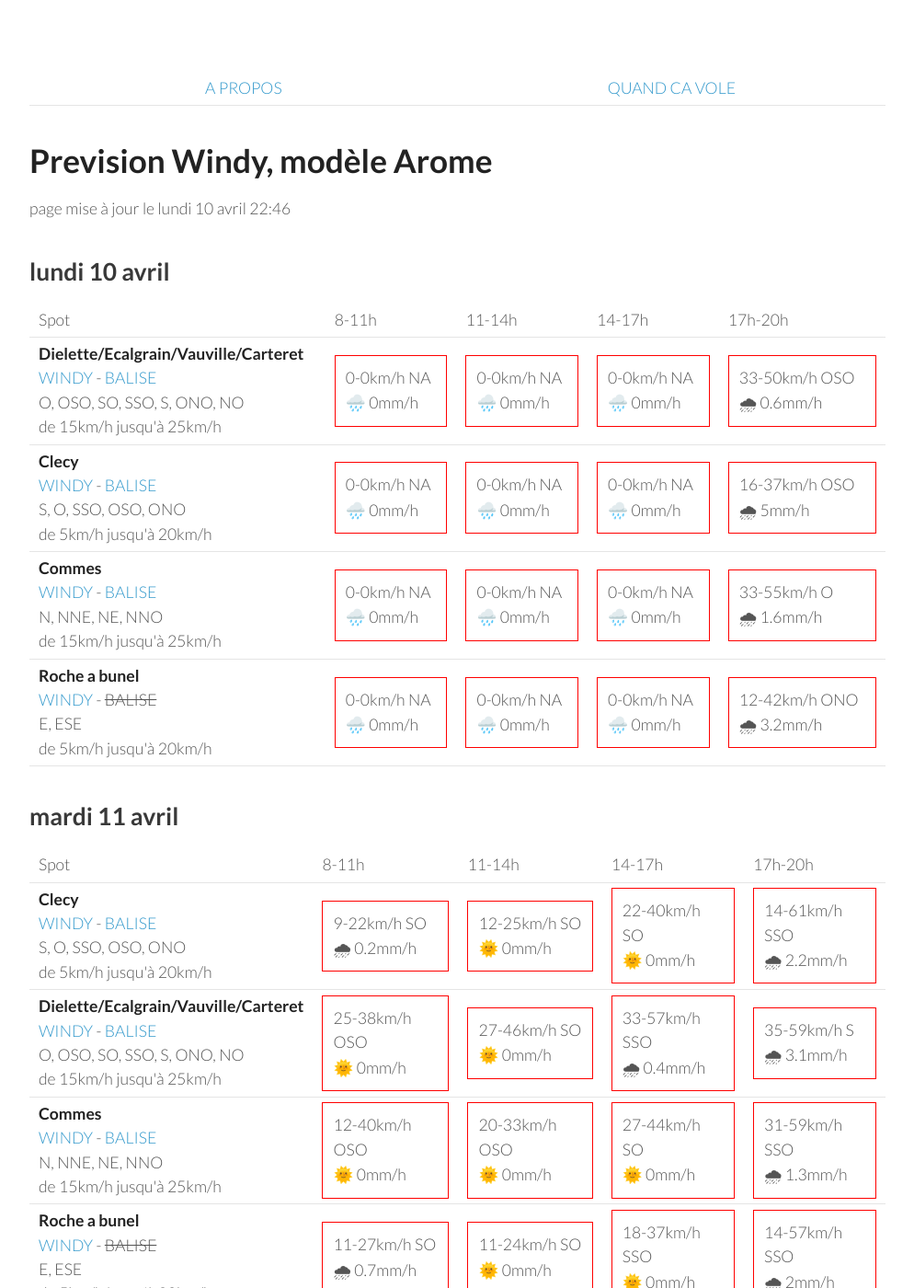
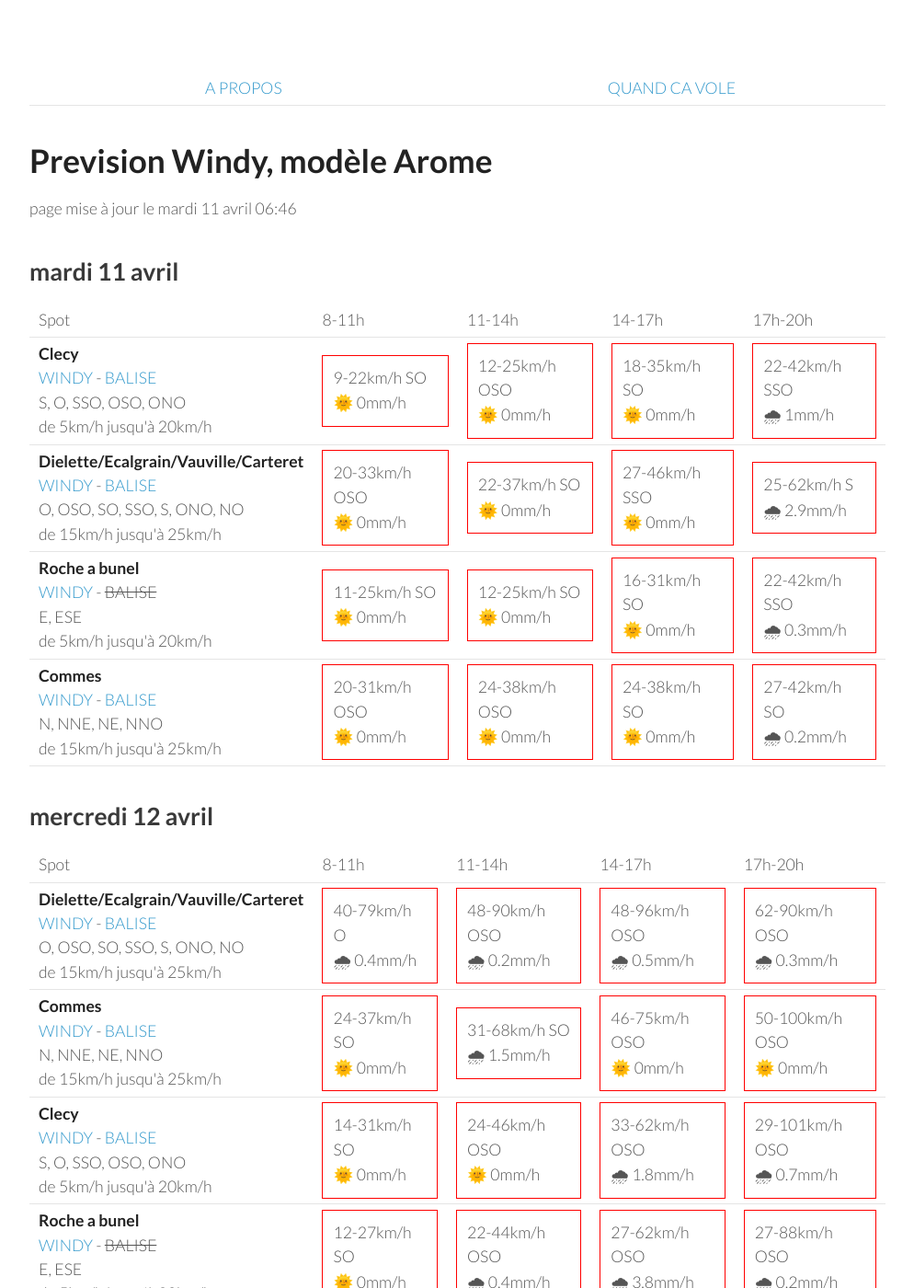
Before and after one commit to parapente-dans-le-nord/parapente-dans-le-nord.github.io, a Jekyll site: the page built from normandie.markdown, in a window 1280 px wide and 1400 px high. Shown: the whole window at 92% size, without its empty margins (26-1020 px from the left). Built offline with Jekyll 4.4.1, drawn with Linux system fonts in a browser that asks for light colours; some of the changed text lies outside the part shown.

Commit message:
update index.markdown

```diff
--- a/normandie.markdown
+++ b/normandie.markdown
@@ -7,60 +7,8 @@ title:  "Tous les spots"
 {: .links}
 
 # Prevision Windy, modèle Arome
-page mise à jour le lundi 10 avril 22:46
+page mise à jour le mardi 11 avril 06:46
 
-## lundi 10 avril
-
-{::nomarkdown}
-<table>
-  <tbody>
-    <tr>
-      <td>Spot</td>
-      <td>8-11h</td>
-      <td>11-14h</td>
-      <td>14-17h</td>
-      <td>17h-20h</td>
-    </tr>
-<tr>
-        <td><strong>Dielette/Ecalgrain/Vauville/Carteret</strong><br><a href="https://windy.com/49.650/-1.856?49.243,-1.856,8">WINDY</a> - <span class=""><a href="http://www.balisemeteo.com/balise.php?idBalise=81">BALISE</a> </span><br> <span class="vent-favorable">O, OSO, SO, SSO, S, ONO, NO</span><br><span class="force-vent">de 15km/h jusqu'à 25km/h</span> </td>
-
-            <td><div class="not-flyable"><p>0-0km/h NA</p><p>🌧️ 0mm/h</p></div></td>
-            <td><div class="not-flyable"><p>0-0km/h NA</p><p>🌧️ 0mm/h</p></div></td>
-            <td><div class="not-flyable"><p>0-0km/h NA</p><p>🌧️ 0mm/h</p></div></td>
-            <td><div class="not-flyable"><p>33-50km/h OSO</p><p>🌧 0.6mm/h</p></div></td>
-
-    </tr>
-<tr>
-        <td><strong>Clecy</strong><br><a href="https://windy.com/48.929/-0.470?48.516,-0.470,8">WINDY</a> - <span class=""><a href="http://www.balisemeteo.com/balise.php?idBalise=122">BALISE</a> </span><br> <span class="vent-favorable">S, O, SSO, OSO, ONO</span><br><span class="force-vent">de 5km/h jusqu'à 20km/h</span> </td>
-
-            <td><div class="not-flyable"><p>0-0km/h NA</p><p>🌧️ 0mm/h</p></div></td>
-            <td><div class="not-flyable"><p>0-0km/h NA</p><p>🌧️ 0mm/h</p></div></td>
-            <td><div class="not-flyable"><p>0-0km/h NA</p><p>🌧️ 0mm/h</p></div></td>
-            <td><div class="not-flyable"><p>16-37km/h OSO</p><p>🌧 5mm/h</p></div></td>
-
-    </tr>
-<tr>
-        <td><strong>Commes</strong><br><a href="https://windy.com/49.346/-0.726?48.936,-0.726,8">WINDY</a> - <span class=""><a href="http://www.balisemeteo.com/balise.php?idBalise=158">BALISE</a> </span><br> <span class="vent-favorable">N, NNE, NE, NNO</span><br><span class="force-vent">de 15km/h jusqu'à 25km/h</span> </td>
-
-            <td><div class="not-flyable"><p>0-0km/h NA</p><p>🌧️ 0mm/h</p></div></td>
-            <td><div class="not-flyable"><p>0-0km/h NA</p><p>🌧️ 0mm/h</p></div></td>
-            <td><div class="not-flyable"><p>0-0km/h NA</p><p>🌧️ 0mm/h</p></div></td>
-            <td><div class="not-flyable"><p>33-55km/h O</p><p>🌧 1.6mm/h</p></div></td>
-
-    </tr>
-<tr>
-        <td><strong>Roche a bunel</strong><br><a href="https://windy.com/48.993/-0.499?48.580,-0.499,8">WINDY</a> - <span class="no-balise"> BALISE </span><br> <span class="vent-favorable">E, ESE</span><br><span class="force-vent">de 5km/h jusqu'à 20km/h</span> </td>
-
-            <td><div class="not-flyable"><p>0-0km/h NA</p><p>🌧️ 0mm/h</p></div></td>
-            <td><div class="not-flyable"><p>0-0km/h NA</p><p>🌧️ 0mm/h</p></div></td>
-            <td><div class="not-flyable"><p>0-0km/h NA</p><p>🌧️ 0mm/h</p></div></td>
-            <td><div class="not-flyable"><p>12-42km/h ONO</p><p>🌧 3.2mm/h</p></div></td>
-
-    </tr>
-
-</tbody>
-</table>
-{:/}
 ## mardi 11 avril
 
 {::nomarkdown}
@@ -76,40 +24,40 @@ page mise à jour le lundi 10 avril 22:46
 <tr>
         <td><strong>Clecy</strong><br><a href="https://windy.com/48.929/-0.470?48.516,-0.470,8">WINDY</a> - <span class=""><a href="http://www.balisemeteo.com/balise.php?idBalise=122">BALISE</a> </span><br> <span class="vent-favorable">S, O, SSO, OSO, ONO</span><br><span class="force-vent">de 5km/h jusqu'à 20km/h</span> </td>
 
-            <td><div class="not-flyable"><p>9-22km/h SO</p><p>🌧 0.2mm/h</p></div></td>
-            <td><div class="not-flyable"><p>12-25km/h SO</p><p>🌞 0mm/h</p></div></td>
-            <td><div class="not-flyable"><p>22-40km/h SO</p><p>🌞 0mm/h</p></div></td>
-            <td><div class="not-flyable"><p>14-61km/h SSO</p><p>🌧 2.2mm/h</p></div></td>
+            <td><div class="not-flyable"><p>9-22km/h SO</p><p>🌞 0mm/h</p></div></td>
+            <td><div class="not-flyable"><p>12-25km/h OSO</p><p>🌞 0mm/h</p></div></td>
+            <td><div class="not-flyable"><p>18-35km/h SO</p><p>🌞 0mm/h</p></div></td>
+            <td><div class="not-flyable"><p>22-42km/h SSO</p><p>🌧 1mm/h</p></div></td>
 
 
     </tr>
 <tr>
         <td><strong>Dielette/Ecalgrain/Vauville/Carteret</strong><br><a href="https://windy.com/49.650/-1.856?49.243,-1.856,8">WINDY</a> - <span class=""><a href="http://www.balisemeteo.com/balise.php?idBalise=81">BALISE</a> </span><br> <span class="vent-favorable">O, OSO, SO, SSO, S, ONO, NO</span><br><span class="force-vent">de 15km/h jusqu'à 25km/h</span> </td>
 
-            <td><div class="not-flyable"><p>25-38km/h OSO</p><p>🌞 0mm/h</p></div></td>
-            <td><div class="not-flyable"><p>27-46km/h SO</p><p>🌞 0mm/h</p></div></td>
-            <td><div class="not-flyable"><p>33-57km/h SSO</p><p>🌧 0.4mm/h</p></div></td>
-            <td><div class="not-flyable"><p>35-59km/h S</p><p>🌧 3.1mm/h</p></div></td>
+            <td><div class="not-flyable"><p>20-33km/h OSO</p><p>🌞 0mm/h</p></div></td>
+            <td><div class="not-flyable"><p>22-37km/h SO</p><p>🌞 0mm/h</p></div></td>
+            <td><div class="not-flyable"><p>27-46km/h SSO</p><p>🌞 0mm/h</p></div></td>
+            <td><div class="not-flyable"><p>25-62km/h S</p><p>🌧 2.9mm/h</p></div></td>
+
+
+    </tr>
+<tr>
+        <td><strong>Roche a bunel</strong><br><a href="https://windy.com/48.993/-0.499?48.580,-0.499,8">WINDY</a> - <span class="no-balise"> BALISE </span><br> <span class="vent-favorable">E, ESE</span><br><span class="force-vent">de 5km/h jusqu'à 20km/h</span> </td>
+
+            <td><div class="not-flyable"><p>11-25km/h SO</p><p>🌞 0mm/h</p></div></td>
+            <td><div class="not-flyable"><p>12-25km/h SO</p><p>🌞 0mm/h</p></div></td>
+            <td><div class="not-flyable"><p>16-31km/h SO</p><p>🌞 0mm/h</p></div></td>
+            <td><div class="not-flyable"><p>22-42km/h SSO</p><p>🌧 0.3mm/h</p></div></td>
 
 
     </tr>
 <tr>
         <td><strong>Commes</strong><br><a href="https://windy.com/49.346/-0.726?48.936,-0.726,8">WINDY</a> - <span class=""><a href="http://www.balisemeteo.com/balise.php?idBalise=158">BALISE</a> </span><br> <span class="vent-favorable">N, NNE, NE, NNO</span><br><span class="force-vent">de 15km/h jusqu'à 25km/h</span> </td>
 
-            <td><div class="not-flyable"><p>12-40km/h OSO</p><p>🌞 0mm/h</p></div></td>
-            <td><div class="not-flyable"><p>20-33km/h OSO</p><p>🌞 0mm/h</p></div></td>
-            <td><div class="not-flyable"><p>27-44km/h SO</p><p>🌞 0mm/h</p></div></td>
-            <td><div class="not-flyable"><p>31-59km/h SSO</p><p>🌧 1.3mm/h</p></div></td>
-
-
-    </tr>
-<tr>
-        <td><strong>Roche a bunel</strong><br><a href="https://windy.com/48.993/-0.499?48.580,-0.499,8">WINDY</a> - <span class="no-balise"> BALISE </span><br> <span class="vent-favorable">E, ESE</span><br><span class="force-vent">de 5km/h jusqu'à 20km/h</span> </td>
-
-            <td><div class="not-flyable"><p>11-27km/h SO</p><p>🌧 0.7mm/h</p></div></td>
-            <td><div class="not-flyable"><p>11-24km/h SO</p><p>🌞 0mm/h</p></div></td>
-            <td><div class="not-flyable"><p>18-37km/h SSO</p><p>🌞 0mm/h</p></div></td>
-            <td><div class="not-flyable"><p>14-57km/h SSO</p><p>🌧 2mm/h</p></div></td>
+            <td><div class="not-flyable"><p>20-31km/h OSO</p><p>🌞 0mm/h</p></div></td>
+            <td><div class="not-flyable"><p>24-38km/h OSO</p><p>🌞 0mm/h</p></div></td>
+            <td><div class="not-flyable"><p>24-38km/h SO</p><p>🌞 0mm/h</p></div></td>
+            <td><div class="not-flyable"><p>27-42km/h SO</p><p>🌧 0.2mm/h</p></div></td>
 
 
     </tr>
@@ -132,40 +80,40 @@ page mise à jour le lundi 10 avril 22:46
 <tr>
         <td><strong>Dielette/Ecalgrain/Vauville/Carteret</strong><br><a href="https://windy.com/49.650/-1.856?49.243,-1.856,8">WINDY</a> - <span class=""><a href="http://www.balisemeteo.com/balise.php?idBalise=81">BALISE</a> </span><br> <span class="vent-favorable">O, OSO, SO, SSO, S, ONO, NO</span><br><span class="force-vent">de 15km/h jusqu'à 25km/h</span> </td>
 
-            <td><div class="not-flyable"><p>48-72km/h OSO</p><p>🌞 0mm/h</p></div></td>
-            <td><div class="not-flyable"><p>46-70km/h OSO</p><p>🌧 0.3mm/h</p></div></td>
-            <td><div class="not-flyable"><p>55-85km/h OSO</p><p>🌧 0.9mm/h</p></div></td>
-            <td><div class="not-flyable"><p>57-90km/h OSO</p><p>🌧 0.5mm/h</p></div></td>
+            <td><div class="not-flyable"><p>40-79km/h O</p><p>🌧 0.4mm/h</p></div></td>
+            <td><div class="not-flyable"><p>48-90km/h OSO</p><p>🌧 0.2mm/h</p></div></td>
+            <td><div class="not-flyable"><p>48-96km/h OSO</p><p>🌧 0.5mm/h</p></div></td>
+            <td><div class="not-flyable"><p>62-90km/h OSO</p><p>🌧 0.3mm/h</p></div></td>
 
 
     </tr>
 <tr>
         <td><strong>Commes</strong><br><a href="https://windy.com/49.346/-0.726?48.936,-0.726,8">WINDY</a> - <span class=""><a href="http://www.balisemeteo.com/balise.php?idBalise=158">BALISE</a> </span><br> <span class="vent-favorable">N, NNE, NE, NNO</span><br><span class="force-vent">de 15km/h jusqu'à 25km/h</span> </td>
 
-            <td><div class="not-flyable"><p>31-59km/h O</p><p>🌞 0mm/h</p></div></td>
-            <td><div class="not-flyable"><p>33-53km/h OSO</p><p>🌧 0.5mm/h</p></div></td>
-            <td><div class="not-flyable"><p>40-68km/h OSO</p><p>🌧 0.7mm/h</p></div></td>
-            <td><div class="not-flyable"><p>44-77km/h OSO</p><p>🌧 1.1mm/h</p></div></td>
+            <td><div class="not-flyable"><p>24-37km/h SO</p><p>🌞 0mm/h</p></div></td>
+            <td><div class="not-flyable"><p>31-68km/h SO</p><p>🌧 1.5mm/h</p></div></td>
+            <td><div class="not-flyable"><p>46-75km/h OSO</p><p>🌞 0mm/h</p></div></td>
+            <td><div class="not-flyable"><p>50-100km/h OSO</p><p>🌞 0mm/h</p></div></td>
 
 
     </tr>
 <tr>
         <td><strong>Clecy</strong><br><a href="https://windy.com/48.929/-0.470?48.516,-0.470,8">WINDY</a> - <span class=""><a href="http://www.balisemeteo.com/balise.php?idBalise=122">BALISE</a> </span><br> <span class="vent-favorable">S, O, SSO, OSO, ONO</span><br><span class="force-vent">de 5km/h jusqu'à 20km/h</span> </td>
 
-            <td><div class="not-flyable"><p>14-42km/h OSO</p><p>🌧 1.4mm/h</p></div></td>
-            <td><div class="not-flyable"><p>22-46km/h OSO</p><p>🌧 0.8mm/h</p></div></td>
-            <td><div class="not-flyable"><p>29-62km/h OSO</p><p>🌧 0.7mm/h</p></div></td>
-            <td><div class="not-flyable"><p>33-72km/h OSO</p><p>🌧 0.7mm/h</p></div></td>
+            <td><div class="not-flyable"><p>14-31km/h SO</p><p>🌞 0mm/h</p></div></td>
+            <td><div class="not-flyable"><p>24-46km/h OSO</p><p>🌞 0mm/h</p></div></td>
+            <td><div class="not-flyable"><p>33-62km/h OSO</p><p>🌧 1.8mm/h</p></div></td>
+            <td><div class="not-flyable"><p>29-101km/h OSO</p><p>🌧 0.7mm/h</p></div></td>
 
 
     </tr>
 <tr>
         <td><strong>Roche a bunel</strong><br><a href="https://windy.com/48.993/-0.499?48.580,-0.499,8">WINDY</a> - <span class="no-balise"> BALISE </span><br> <span class="vent-favorable">E, ESE</span><br><span class="force-vent">de 5km/h jusqu'à 20km/h</span> </td>
 
-            <td><div class="not-flyable"><p>18-44km/h SO</p><p>🌧 0.4mm/h</p></div></td>
-            <td><div class="not-flyable"><p>25-53km/h OSO</p><p>🌧 0.5mm/h</p></div></td>
-            <td><div class="not-flyable"><p>31-68km/h OSO</p><p>🌧 1.2mm/h</p></div></td>
-            <td><div class="not-flyable"><p>27-68km/h OSO</p><p>🌧 1mm/h</p></div></td>
+            <td><div class="not-flyable"><p>12-27km/h SO</p><p>🌞 0mm/h</p></div></td>
+            <td><div class="not-flyable"><p>22-44km/h OSO</p><p>🌧 0.4mm/h</p></div></td>
+            <td><div class="not-flyable"><p>27-62km/h OSO</p><p>🌧 3.8mm/h</p></div></td>
+            <td><div class="not-flyable"><p>27-88km/h OSO</p><p>🌧 0.2mm/h</p></div></td>
 
 
     </tr>
@@ -188,40 +136,40 @@ page mise à jour le lundi 10 avril 22:46
 <tr>
         <td><strong>Dielette/Ecalgrain/Vauville/Carteret</strong><br><a href="https://windy.com/49.650/-1.856?49.243,-1.856,8">WINDY</a> - <span class=""><a href="http://www.balisemeteo.com/balise.php?idBalise=81">BALISE</a> </span><br> <span class="vent-favorable">O, OSO, SO, SSO, S, ONO, NO</span><br><span class="force-vent">de 15km/h jusqu'à 25km/h</span> </td>
 
-            <td><div class="not-flyable"><p>24-46km/h O</p><p>🌧 0.2mm/h</p></div></td>
-            <td><div class="not-flyable"><p>22-37km/h OSO</p><p>🌧 0.4mm/h</p></div></td>
-            <td><div class="not-flyable"><p>22-35km/h O</p><p>🌧 0.3mm/h</p></div></td>
-            <td><div class="not-flyable"><p>25-38km/h OSO</p><p>🌧 0.2mm/h</p></div></td>
+            <td><div class="not-flyable"><p>25-46km/h OSO</p><p>🌧 0.3mm/h</p></div></td>
+            <td><div class="not-flyable"><p>24-40km/h OSO</p><p>🌧 1.4mm/h</p></div></td>
+            <td><div class="not-flyable"><p>24-37km/h O</p><p>🌧 0.4mm/h</p></div></td>
+            <td><div class="not-flyable"><p>25-38km/h O</p><p>🌞 0mm/h</p></div></td>
 
 
     </tr>
 <tr>
         <td><strong>Commes</strong><br><a href="https://windy.com/49.346/-0.726?48.936,-0.726,8">WINDY</a> - <span class=""><a href="http://www.balisemeteo.com/balise.php?idBalise=158">BALISE</a> </span><br> <span class="vent-favorable">N, NNE, NE, NNO</span><br><span class="force-vent">de 15km/h jusqu'à 25km/h</span> </td>
 
-            <td><div class="not-flyable"><p>22-42km/h OSO</p><p>🌞 0mm/h</p></div></td>
-            <td><div class="not-flyable"><p>22-38km/h OSO</p><p>🌧 0.2mm/h</p></div></td>
-            <td><div class="not-flyable"><p>18-35km/h OSO</p><p>🌧 0.8mm/h</p></div></td>
-            <td><div class="not-flyable"><p>20-35km/h O</p><p>🌞 0mm/h</p></div></td>
+            <td><div class="not-flyable"><p>20-35km/h SO</p><p>🌞 0mm/h</p></div></td>
+            <td><div class="not-flyable"><p>22-38km/h OSO</p><p>🌞 0mm/h</p></div></td>
+            <td><div class="not-flyable"><p>22-38km/h OSO</p><p>🌧 0.6mm/h</p></div></td>
+            <td><div class="not-flyable"><p>20-37km/h O</p><p>🌧 0.2mm/h</p></div></td>
+
+
+    </tr>
+<tr>
+        <td><strong>Roche a bunel</strong><br><a href="https://windy.com/48.993/-0.499?48.580,-0.499,8">WINDY</a> - <span class="no-balise"> BALISE </span><br> <span class="vent-favorable">E, ESE</span><br><span class="force-vent">de 5km/h jusqu'à 20km/h</span> </td>
+
+            <td><div class="not-flyable"><p>14-37km/h SO</p><p>🌞 0mm/h</p></div></td>
+            <td><div class="not-flyable"><p>16-35km/h OSO</p><p>🌞 0mm/h</p></div></td>
+            <td><div class="not-flyable"><p>18-40km/h OSO</p><p>🌧 0.2mm/h</p></div></td>
+            <td><div class="not-flyable"><p>16-40km/h O</p><p>🌧 0.7mm/h</p></div></td>
 
 
     </tr>
 <tr>
         <td><strong>Clecy</strong><br><a href="https://windy.com/48.929/-0.470?48.516,-0.470,8">WINDY</a> - <span class=""><a href="http://www.balisemeteo.com/balise.php?idBalise=122">BALISE</a> </span><br> <span class="vent-favorable">S, O, SSO, OSO, ONO</span><br><span class="force-vent">de 5km/h jusqu'à 20km/h</span> </td>
 
-            <td><div class="not-flyable"><p>18-42km/h OSO</p><p>🌞 0mm/h</p></div></td>
-            <td><div class="not-flyable"><p>18-42km/h OSO</p><p>🌞 0mm/h</p></div></td>
-            <td><div class="not-flyable"><p>20-46km/h O</p><p>🌧 0.6mm/h</p></div></td>
-            <td><div class="not-flyable"><p>18-48km/h O</p><p>🌧 0.4mm/h</p></div></td>
-
-
-    </tr>
-<tr>
-        <td><strong>Roche a bunel</strong><br><a href="https://windy.com/48.993/-0.499?48.580,-0.499,8">WINDY</a> - <span class="no-balise"> BALISE </span><br> <span class="vent-favorable">E, ESE</span><br><span class="force-vent">de 5km/h jusqu'à 20km/h</span> </td>
-
-            <td><div class="not-flyable"><p>16-38km/h OSO</p><p>🌞 0mm/h</p></div></td>
-            <td><div class="not-flyable"><p>16-38km/h OSO</p><p>🌞 0mm/h</p></div></td>
-            <td><div class="not-flyable"><p>14-37km/h OSO</p><p>🌧 0.9mm/h</p></div></td>
-            <td><div class="not-flyable"><p>16-37km/h O</p><p>🌧 0.2mm/h</p></div></td>
+            <td><div class="not-flyable"><p>12-33km/h SO</p><p>🌞 0mm/h</p></div></td>
+            <td><div class="not-flyable"><p>16-35km/h OSO</p><p>🌞 0mm/h</p></div></td>
+            <td><div class="not-flyable"><p>18-38km/h OSO</p><p>🌧 0.2mm/h</p></div></td>
+            <td><div class="not-flyable"><p>16-40km/h O</p><p>🌧 1.2mm/h</p></div></td>
 
 
     </tr>
@@ -242,30 +190,30 @@ page mise à jour le lundi 10 avril 22:46
       <td>17h-20h</td>
     </tr>
 <tr>
+        <td><strong>Clecy</strong><br><a href="https://windy.com/48.929/-0.470?48.516,-0.470,8">WINDY</a> - <span class=""><a href="http://www.balisemeteo.com/balise.php?idBalise=122">BALISE</a> </span><br> <span class="vent-favorable">S, O, SSO, OSO, ONO</span><br><span class="force-vent">de 5km/h jusqu'à 20km/h</span> </td>
+
+            <td><div class="not-flyable"><p>20-40km/h S</p><p>🌧 0.8mm/h</p></div></td>
+            <td><div class="not-flyable"><p>22-50km/h S</p><p>🌧 1.7mm/h</p></div></td>
+            <td><div class="not-flyable"><p>18-48km/h OSO</p><p>🌧 0.7mm/h</p></div></td>
+            <td><div class="not-flyable"><p>22-48km/h O</p><p>🌧 0.5mm/h</p></div></td>
+
+
+    </tr>
+<tr>
         <td><strong>Dielette/Ecalgrain/Vauville/Carteret</strong><br><a href="https://windy.com/49.650/-1.856?49.243,-1.856,8">WINDY</a> - <span class=""><a href="http://www.balisemeteo.com/balise.php?idBalise=81">BALISE</a> </span><br> <span class="vent-favorable">O, OSO, SO, SSO, S, ONO, NO</span><br><span class="force-vent">de 15km/h jusqu'à 25km/h</span> </td>
 
-            <td><div class="not-flyable"><p>38-59km/h S</p><p>🌧 6mm/h</p></div></td>
-            <td><div class="not-flyable"><p>25-57km/h SO</p><p>🌧 1.9mm/h</p></div></td>
+            <td><div class="not-flyable"><p>33-51km/h S</p><p>🌧 2.7mm/h</p></div></td>
+            <td><div class="not-flyable"><p>22-50km/h SO</p><p>🌧 3.9mm/h</p></div></td>
             <td><div class="not-flyable"><p>27-40km/h OSO</p><p>🌧 0.2mm/h</p></div></td>
             <td><div class="not-flyable"><p>37-53km/h OSO</p><p>🌧 0.4mm/h</p></div></td>
 
 
     </tr>
 <tr>
-        <td><strong>Clecy</strong><br><a href="https://windy.com/48.929/-0.470?48.516,-0.470,8">WINDY</a> - <span class=""><a href="http://www.balisemeteo.com/balise.php?idBalise=122">BALISE</a> </span><br> <span class="vent-favorable">S, O, SSO, OSO, ONO</span><br><span class="force-vent">de 5km/h jusqu'à 20km/h</span> </td>
-
-            <td><div class="not-flyable"><p>18-37km/h SSE</p><p>🌧 2mm/h</p></div></td>
-            <td><div class="not-flyable"><p>20-42km/h SSE</p><p>🌧 4.4mm/h</p></div></td>
-            <td><div class="not-flyable"><p>14-44km/h OSO</p><p>🌧 1.3mm/h</p></div></td>
-            <td><div class="not-flyable"><p>14-37km/h O</p><p>🌧 2mm/h</p></div></td>
-
-
-    </tr>
-<tr>
         <td><strong>Commes</strong><br><a href="https://windy.com/49.346/-0.726?48.936,-0.726,8">WINDY</a> - <span class=""><a href="http://www.balisemeteo.com/balise.php?idBalise=158">BALISE</a> </span><br> <span class="vent-favorable">N, NNE, NE, NNO</span><br><span class="force-vent">de 15km/h jusqu'à 25km/h</span> </td>
 
-            <td><div class="not-flyable"><p>33-53km/h SSE</p><p>🌧 5mm/h</p></div></td>
-            <td><div class="not-flyable"><p>24-51km/h S</p><p>🌧 0.5mm/h</p></div></td>
+            <td><div class="not-flyable"><p>24-37km/h SSE</p><p>🌧 1.4mm/h</p></div></td>
+            <td><div class="not-flyable"><p>22-44km/h SSO</p><p>🌧 2.4mm/h</p></div></td>
             <td><div class="not-flyable"><p>22-40km/h SO</p><p>🌧 0.5mm/h</p></div></td>
             <td><div class="not-flyable"><p>27-44km/h OSO</p><p>🌧 0.2mm/h</p></div></td>
 
@@ -274,8 +222,8 @@ page mise à jour le lundi 10 avril 22:46
 <tr>
         <td><strong>Roche a bunel</strong><br><a href="https://windy.com/48.993/-0.499?48.580,-0.499,8">WINDY</a> - <span class="no-balise"> BALISE </span><br> <span class="vent-favorable">E, ESE</span><br><span class="force-vent">de 5km/h jusqu'à 20km/h</span> </td>
 
-            <td><div class="not-flyable"><p>25-51km/h S</p><p>🌧 4.2mm/h</p></div></td>
-            <td><div class="not-flyable"><p>24-51km/h S</p><p>🌧 1.7mm/h</p></div></td>
+            <td><div class="not-flyable"><p>22-40km/h S</p><p>🌧 1.2mm/h</p></div></td>
+            <td><div class="not-flyable"><p>22-50km/h S</p><p>🌧 1.9mm/h</p></div></td>
             <td><div class="not-flyable"><p>18-48km/h OSO</p><p>🌧 0.7mm/h</p></div></td>
             <td><div class="not-flyable"><p>24-48km/h O</p><p>🌧 0.7mm/h</p></div></td>
 
@@ -310,10 +258,10 @@ page mise à jour le lundi 10 avril 22:46
 <tr>
         <td><strong>Clecy</strong><br><a href="https://windy.com/48.929/-0.470?48.516,-0.470,8">WINDY</a> - <span class=""><a href="http://www.balisemeteo.com/balise.php?idBalise=122">BALISE</a> </span><br> <span class="vent-favorable">S, O, SSO, OSO, ONO</span><br><span class="force-vent">de 5km/h jusqu'à 20km/h</span> </td>
 
-            <td><div class="not-flyable"><p>12-22km/h O</p><p>🌞 0mm/h</p></div></td>
-            <td><div class="not-flyable"><p>12-27km/h NO</p><p>🌞 0mm/h</p></div></td>
-            <td><div class="not-flyable"><p>14-35km/h NO</p><p>🌞 0mm/h</p></div></td>
-            <td><div class="not-flyable"><p>14-35km/h NO</p><p>🌞 0mm/h</p></div></td>
+            <td><div class="not-flyable"><p>25-53km/h ONO</p><p>🌞 0mm/h</p></div></td>
+            <td><div class="not-flyable"><p>37-75km/h NO</p><p>🌞 0mm/h</p></div></td>
+            <td><div class="not-flyable"><p>31-74km/h NNO</p><p>🌞 0mm/h</p></div></td>
+            <td><div class="not-flyable"><p>25-64km/h NNO</p><p>🌞 0mm/h</p></div></td>
 
 
     </tr>
```
